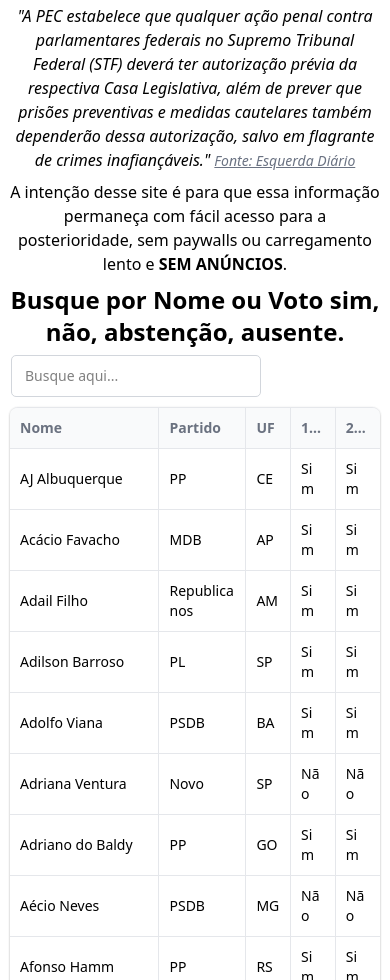
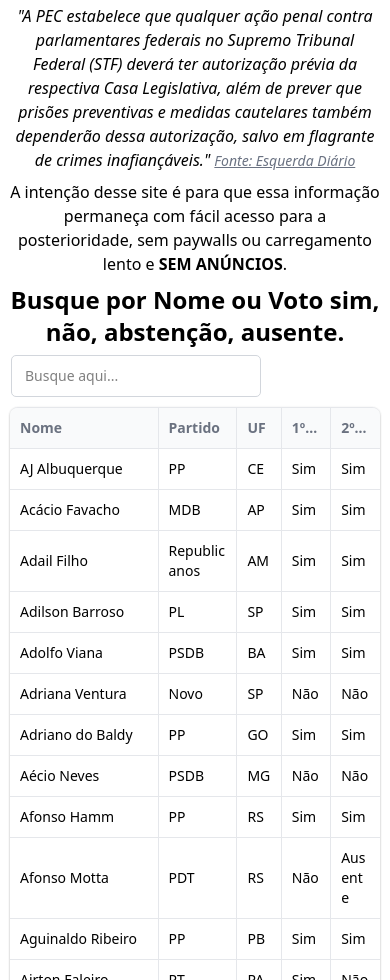
Before and after one commit to fabiode/fabiode.github.io, a plain HTML site: page index.html in a window 390 px wide. Shown: the part 120-1100 px from the top of the page. Drawn offline with nearby package versions, Linux system fonts and the light colour scheme.

Commit message:
another fix in responsiveness

```diff
--- a/index.html
+++ b/index.html
@@ -66,10 +66,10 @@
       new gridjs.Grid({
         columns: [
           {name: "Nome", width: "120px"},
-          {name: "Partido", width: "70px"},
+          {name: "Partido", width: "64px"},
           {name: "UF", width: "36px"},
-          {name: "1º Voto", width: "36px"},
-          {name: "2º Voto", width: "36px"}
+          {name: "1º Voto", width: "40px"},
+          {name: "2º Voto", width: "40px"}
         ],
         className: {
           table: 'gridjs-table text-sm md:text-md'
```
